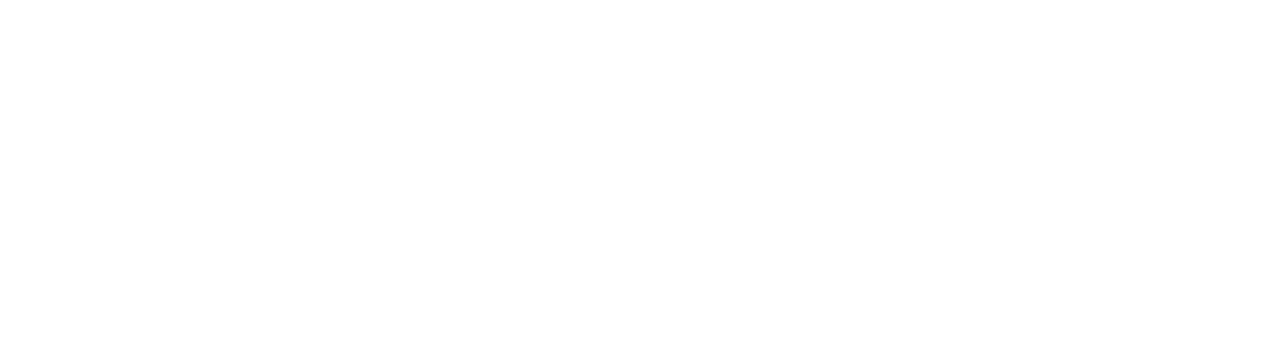
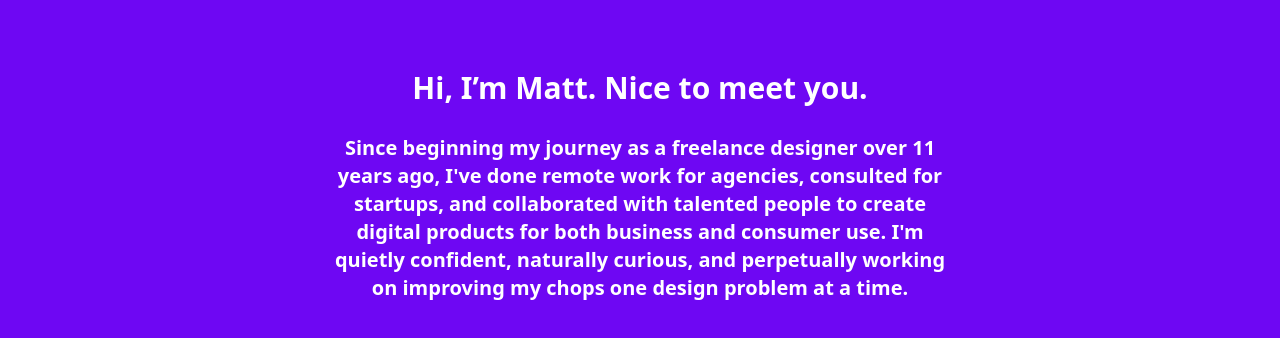
Before and after one commit to AviadSofer/matt-portfolio, a React (Vite) app: page / in a window 1280 px wide. Shown: the part 1488-1826 px from the top of the page. Before the commit the page ends 1288 px from the top, so only its background shows below. Built offline with nearby package versions, Linux system fonts and the light colour scheme.

Commit message:
add About

```diff
--- a/src/App.tsx
+++ b/src/App.tsx
@@ -1,11 +1,13 @@
 import NavBar from './components/NavBar';
 import Header from './components/Header';
+import About from './components/About';
 
 const App: React.FC = () => {
   return (
     <div className='bg-white'>
       <NavBar />
       <Header />
+      <About />
     </div>
   );
 };
--- /dev/null
+++ b/src/components/About.tsx
@@ -0,0 +1,16 @@
+const About: React.FC = () => {
+  return (
+    <div className='flex h-screen flex-col items-center justify-center bg-primary text-center'>
+      <h2 className='text-3xl font-bold text-white'>Hi, I’m Matt. Nice to meet you.</h2>
+      <p className='w-1/2 py-7 text-xl font-semibold text-white'>
+        {`Since beginning my journey as a freelance designer over 11 years ago, I've
+        done remote work for agencies, consulted for startups, and collaborated with
+        talented people to create digital products for both business and consumer
+        use. I'm quietly confident, naturally curious, and perpetually working on
+        improving my chops one design problem at a time.`}
+      </p>
+    </div>
+  );
+};
+
+export default About;
```
